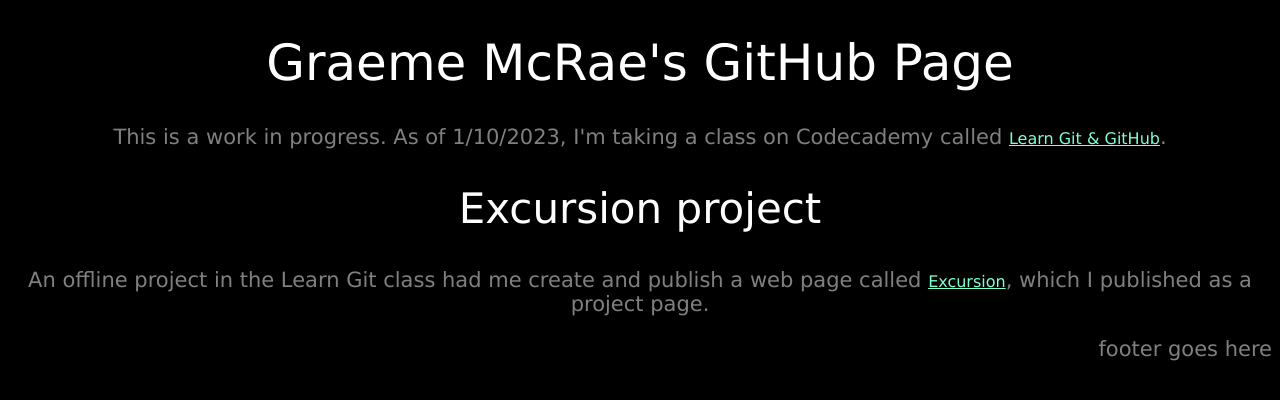
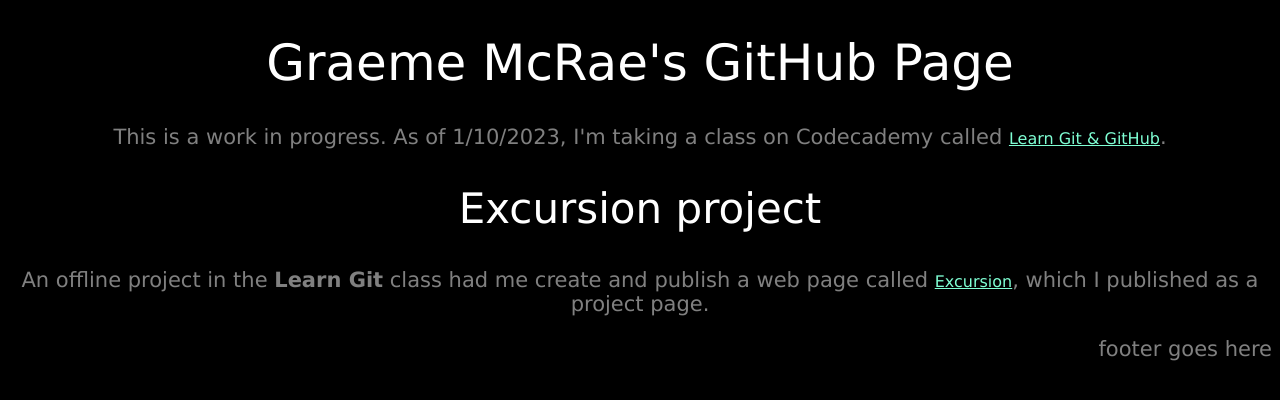
Before and after one commit to GraemeMcRae/GraemeMcRae.github.io, a plain HTML site: page index.html in a window 1280 px wide. Drawn offline with Linux system fonts and the light colour scheme.

Commit message:
Update index.html
add an insignificant change so I can test fetch and merge

```diff
--- a/index.html
+++ b/index.html
@@ -10,7 +10,7 @@
     <p>This is a work in progress. As of 1/10/2023, I'm taking a class on Codecademy called <a class="cta" href="https://www.codecademy.com/learn/learn-git">Learn Git & GitHub</a>.</p>
 
     <h2>Excursion project</h2>
-    <p>An offline project in the Learn Git class had me create and publish a web page called <a class="cta" href="https://GraemeMcRae.github.io/excursion">Excursion</a>, which I published as a project page.
+    <p>An offline project in the <b>Learn Git</b> class had me create and publish a web page called <a class="cta" href="https://GraemeMcRae.github.io/excursion">Excursion</a>, which I published as a project page.
 
     <!-- "Footer" -->
     <div class="footer">
```
